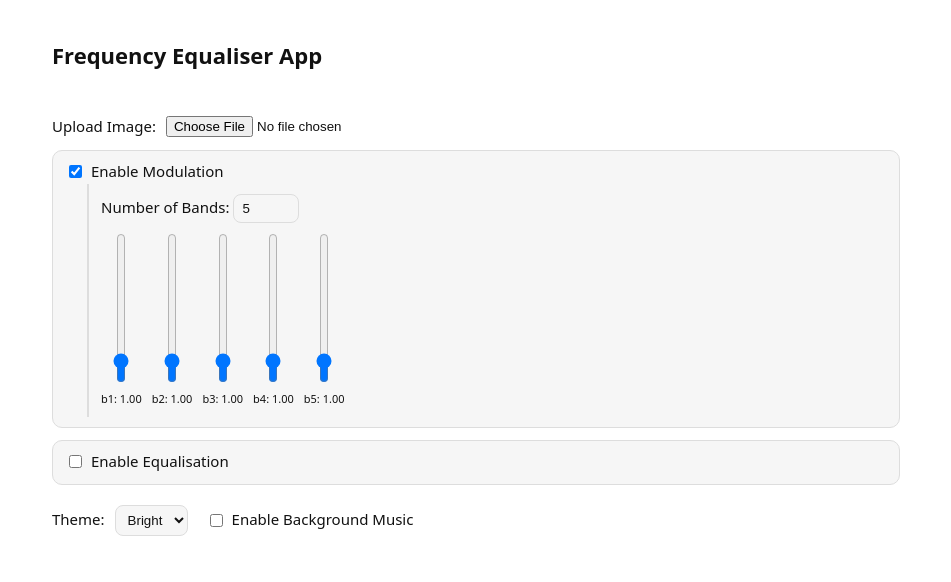
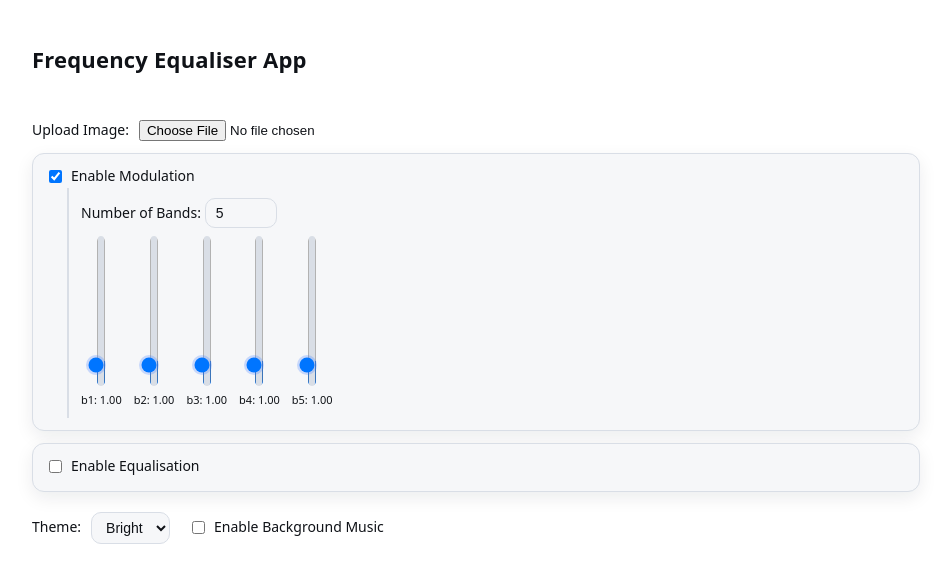
Before and after one commit to timo-AGI/eq_app, a plain HTML site: page static/index.html in a window 1280 px wide. Both pictures are taken after a click on the label "Enable Modulation". Shown: the whole page, without its empty margins (164-1115 px from the left). Drawn offline with Linux system fonts and the light colour scheme.

Commit message:
Update style.css

```diff
--- a/static/style.css
+++ b/static/style.css
@@ -1,47 +1,213 @@
+/* ================================
+   Frequency Equaliser App — Styles
+   ================================ */
+
+/* ---- Theme tokens ---- */
 :root {
   --bg: #ffffff;
-  --fg: #111111;
-  --muted: #666;
-  --card: #f6f6f6;
+  --fg: #0f1217;
+  --muted: #667085;
+  --card: #f6f7f9;
   --accent: #3a7afe;
-  --border: #ddd;
+  --accent-hover: #2e66d2;
+  --border: #d9dee6;
+  --shadow: 0 6px 18px rgba(16, 24, 40, 0.08);
 }
-body.dark-mode, body.theme-dark {
+
+body.dark-mode,
+body.theme-dark {
   --bg: #0f1115;
-  --fg: #e8e8ea;
-  --muted: #a6a6ad;
+  --fg: #e8eaf1;
+  --muted: #a6adbb;
   --card: #171a21;
   --accent: #7aa2ff;
+  --accent-hover: #658df0;
   --border: #272a33;
+  --shadow: 0 6px 18px rgba(0, 0, 0, 0.35);
 }
 
+/* ---- Resets ---- */
 * { box-sizing: border-box; }
-html, body { margin:0; padding:0; background:var(--bg); color:var(--fg); font: 15px/1.45 system-ui, -apple-system, Segoe UI, Roboto, Arial, sans-serif; }
+html, body { margin: 0; padding: 0; }
+img, video, canvas { max-width: 100%; height: auto; }
 
-#app { max-width: 880px; margin: 24px auto; padding: 16px; }
-h1 { margin: 0 0 12px; font-size: 22px; }
+/* ---- Base ---- */
+body {
+  background: var(--bg);
+  color: var(--fg);
+  font: 15px/1.45 system-ui, -apple-system, Segoe UI, Roboto, Arial, sans-serif;
+  -webkit-font-smoothing: antialiased;
+  -moz-osx-font-smoothing: grayscale;
+}
+
+#app {
+  max-width: 920px;
+  margin: 28px auto;
+  padding: 16px;
+}
+
+h1 { margin: 0 0 12px; font-size: 22px; letter-spacing: 0.2px; }
 h3 { margin: 16px 0 8px; font-size: 18px; }
 
-.msg { margin: 6px 0 14px; color: var(--muted); min-height: 1.2em; }
+.msg {
+  margin: 6px 0 14px;
+  color: var(--muted);
+  min-height: 1.2em; /* reserve space so layout doesn't jump */
+}
 
-.row { display: flex; align-items: center; gap: 10px; margin: 8px 0; }
+/* ---- Layout helpers ---- */
+.row {
+  display: flex;
+  align-items: center;
+  gap: 10px;
+  margin: 8px 0;
+}
+
 .wrap { flex-wrap: wrap; gap: 18px; }
 
-label { display: inline-flex; align-items: center; gap: 6px; }
-label.check { cursor: pointer; user-select: none; }
-input[type="number"], select, button {
-  background: var(--card); color: var(--fg); border: 1px solid var(--border);
-  padding: 6px 8px; border-radius: 8px;
+.indent {
+  margin-left: 22px;
+  padding: 10px 12px;
+  border-left: 2px solid var(--border);
 }
 
-button { cursor: pointer; font-weight: 600; }
-button:disabled { opacity: 0.6; cursor: not-allowed; }
+/* ---- Cards / Panels ---- */
+.panel {
+  padding: 12px;
+  background: var(--card);
+  border: 1px solid var(--border);
+  border-radius: 12px;
+  margin: 12px 0;
+  box-shadow: var(--shadow);
+}
 
-.indent { margin-left: 22px; padding: 10px 12px; border-left: 2px solid var(--border); }
+/* ---- Form controls ---- */
+label {
+  display: inline-flex;
+  align-items: center;
+  gap: 6px;
+  font-size: 14px;
+}
 
-img { max-width: 100%; height: auto; border-radius: 8px; }
+label.check { cursor: pointer; user-select: none; }
 
-.sliders { display: flex; align-items: flex-end; gap: 10px; padding-top: 8px; }
-.sliders input[type="range"] { display: block; }
+input[type="number"],
+select,
+button {
+  background: var(--card);
+  color: var(--fg);
+  border: 1px solid var(--border);
+  padding: 6px 10px;
+  border-radius: 10px;
+  font-size: 14px;
+  outline: none;
+}
 
-.panel { padding: 10px 12px; background: var(--card); border: 1px solid var(--border); border-radius: 10px; margin: 12px 0; }
+input[type="number"]:focus,
+select:focus {
+  border-color: var(--accent);
+  box-shadow: 0 0 0 3px color-mix(in srgb, var(--accent) 20%, transparent);
+}
+
+button {
+  cursor: pointer;
+  font-weight: 600;
+  transition: transform 0.05s ease, background 0.2s ease, border-color 0.2s ease;
+  background: linear-gradient(0deg, var(--card), var(--card));
+}
+
+button:hover { border-color: var(--accent); }
+button:active { transform: translateY(1px); }
+
+button.primary {
+  background: var(--accent);
+  color: #fff;
+  border-color: var(--accent);
+}
+
+button.primary:hover { background: var(--accent-hover); }
+
+button:disabled {
+  opacity: 0.6;
+  cursor: not-allowed;
+  filter: grayscale(0.2);
+}
+
+/* ---- Images ---- */
+img {
+  display: block;
+  border-radius: 10px;
+  border: 1px solid var(--border);
+  background: color-mix(in srgb, var(--card) 70%, transparent);
+  box-shadow: var(--shadow);
+}
+
+/* ---- Sliders for modulation ---- */
+.sliders {
+  display: flex;
+  align-items: flex-end;
+  gap: 12px;
+  padding-top: 8px;
+  min-height: 160px; /* keeps area visible even before user moves sliders */
+}
+
+.sliders input[type="range"] {
+  -webkit-appearance: slider-vertical; /* Safari/Chrome */
+  appearance: slider-vertical;
+  writing-mode: bt-lr;                 /* Firefox */
+  height: 150px;
+  width: 28px;
+  margin: 0;
+}
+
+/* Optional: slider thumb/track refinement */
+.sliders input[type="range"]::-webkit-slider-thumb {
+  -webkit-appearance: none;
+  appearance: none;
+  width: 16px;
+  height: 16px;
+  border-radius: 50%;
+  background: var(--accent);
+  border: 1px solid color-mix(in srgb, var(--accent) 60%, #000);
+  box-shadow: 0 0 0 2px color-mix(in srgb, var(--accent) 25%, transparent);
+}
+.sliders input[type="range"]::-webkit-slider-runnable-track {
+  width: 6px;
+  background: linear-gradient(var(--border), var(--border));
+  border-radius: 8px;
+}
+.sliders input[type="range"]::-moz-range-thumb {
+  width: 16px;
+  height: 16px;
+  border: none;
+  border-radius: 50%;
+  background: var(--accent);
+}
+.sliders input[type="range"]::-moz-range-track {
+  width: 6px;
+  background: var(--border);
+  border-radius: 8px;
+}
+
+/* ---- Side by side images ---- */
+.image-compare {
+  display: flex;
+  gap: 20px;
+  margin-top: 20px;
+  align-items: flex-start;
+}
+
+.image-compare > div { flex: 1 1 50%; }
+
+.image-compare img {
+  width: 100%;
+  height: auto;
+  object-fit: contain;
+}
+
+@media (max-width: 800px) {
+  .image-compare { flex-direction: column; }
+}
+
+/* ---- Utility (hidden audio element) ---- */
+audio#bgm { display: none; }
```
